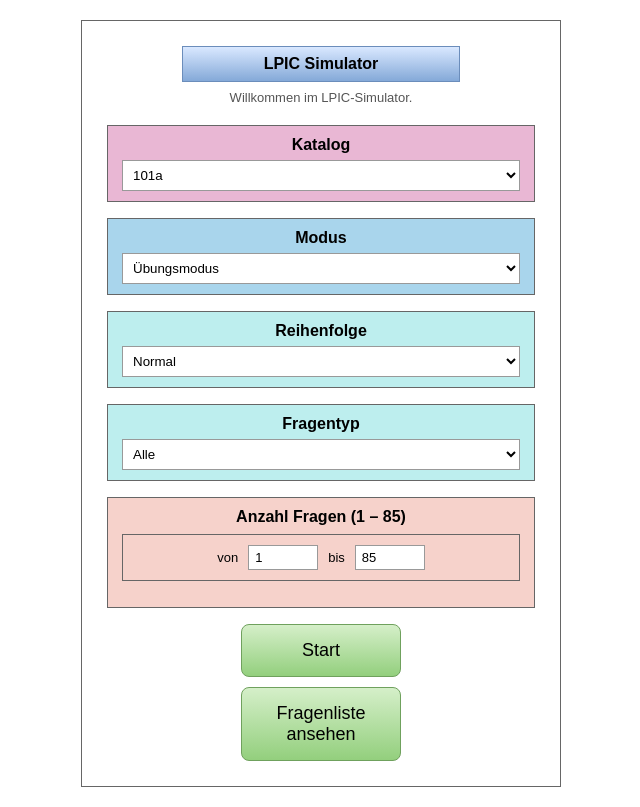
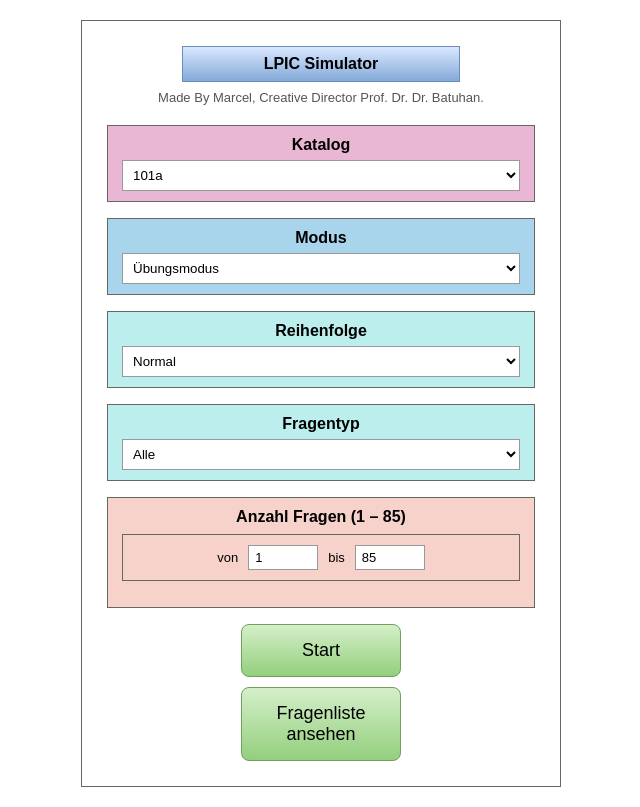
Before and after one commit to Bell589/LPIC-Simulator, an Angular app: page /home in a window 1280 px wide. Shown: the whole page, without its empty margins (319-959 px from the left). Built offline with nearby package versions, Linux system fonts and the light colour scheme; data requests are answered from the project's data file.

Commit message:
Beta 1.1

```diff
--- a/src/app/home/home-page/home-page.html
+++ b/src/app/home/home-page/home-page.html
@@ -2,7 +2,7 @@
 
     <h1>LPIC Simulator</h1>
 
-    <p>Willkommen im LPIC-Simulator.</p>
+    <p>Made By Marcel, Creative Director Prof. Dr. Dr. Batuhan.</p>
 
     <div>
 
```
